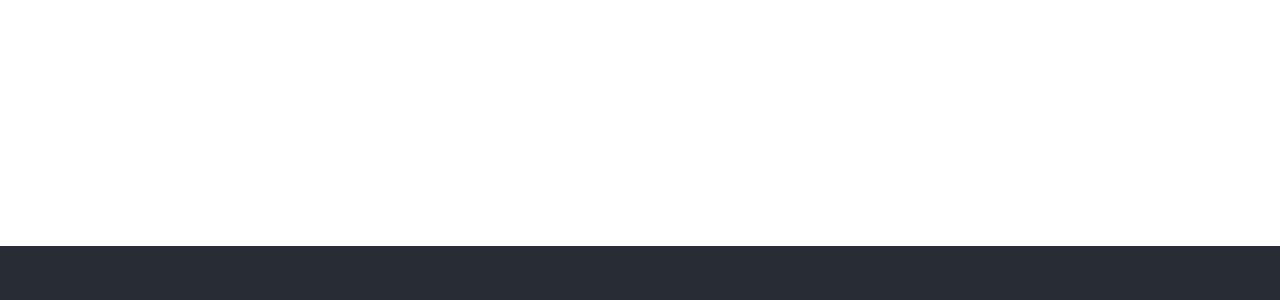
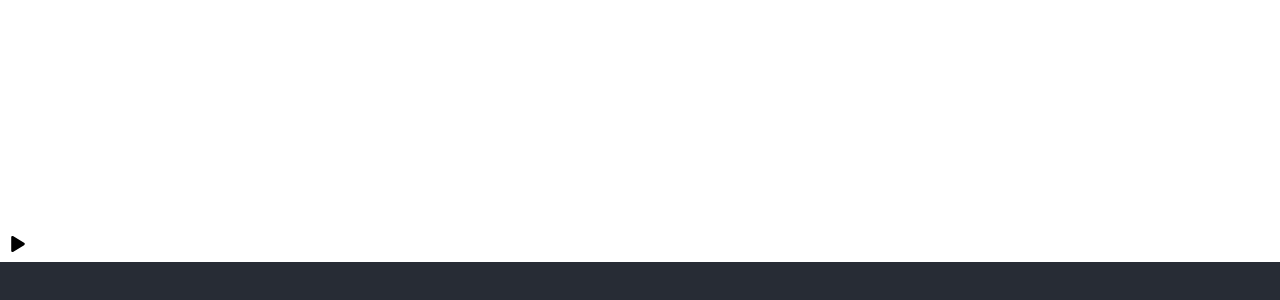
Before and after one commit to rijkvanzanten/times, a Svelte app: page / in a window 1280 px wide. Shown: the part 426-726 px from the top of the page. Built offline with nearby package versions, Linux system fonts and the light colour scheme.

Commit message:
Add play button

```diff
--- a/public/global.css
+++ b/public/global.css
@@ -23,6 +23,20 @@ body {
 	width: 100%;
 	height: 100%;
 	overflow: hidden;
+	display: flex;
+	flex-direction: column;
+}
+
+button {
+	appearance: none;
+	background-color: transparent;
+	border: 0;
+	border-radius: 0;
+	padding: 0;
+	margin: 0;
+	text-align: left;
+	display: block;
+	outline: 0;
 }
 
 .letter {
--- a/src/App.svelte
+++ b/src/App.svelte
@@ -10,6 +10,7 @@
 	{/each}
 </div>
 
+<OptionsBar />
 <Timeline />
 
 <svelte:window on:keydown={handleKeyDown} />
@@ -17,6 +18,7 @@
 <script>
 import Letter from './Letter.svelte';
 import Timeline from './Timeline.svelte';
+import OptionsBar from './OptionsBar.svelte';
 import generateID from './util/generate-id';
 import { letters, playState, playPercentage } from './stores';
 
@@ -82,8 +84,8 @@ function deactiveLetters(event) {
 
 <style>
 .letters {
-	width: 100vw;
-	height: 84vh;
+	width: 100%;
 	background-color: var(--bg);
+	flex-grow: 1;
 }
 </style>
--- /dev/null
+++ b/src/OptionsBar.svelte
@@ -0,0 +1,35 @@
+<div class="options-bar">
+	<button class="play-pause" on:click={togglePlay}>
+		{#if $playState}
+		<svg xmlns="http://www.w3.org/2000/svg" viewBox="0 0 190.695 190.695">
+		  <path d="M158.912 0H31.782C14.239 0 0 14.239 0 31.782v127.13c0 17.544 14.239 31.782 31.782 31.782h127.13c17.544 0 31.782-14.239 31.782-31.782V31.782C190.695 14.239 176.456 0 158.912 0z" fill="#010002"/>
+		</svg>
+		{:else}
+		<svg xmlns="http://www.w3.org/2000/svg" viewBox="0 0 232.153 232.153">
+		  <path d="M203.791 99.628L49.307 2.294C44.74-.425 39.069.028 34.786.028 17.654.028 17.73 13.255 17.73 16.606v198.94c0 2.833-.075 16.579 17.056 16.579 4.283 0 9.955.451 14.521-2.267l154.483-97.333c12.68-7.545 10.489-16.449 10.489-16.449s2.192-8.904-10.488-16.448z" fill-rule="evenodd" clip-rule="evenodd"/>
+		</svg>
+		{/if}
+	</button>
+</div>
+
+<script>
+	import { playState } from './stores';
+
+	function togglePlay() {
+		playState.update(p => !p);
+	}
+</script>
+
+<style>
+	.options-bar {
+		width: 100%;
+		padding: 10px;
+		background-color: var(--white);
+	}
+
+	.play-pause svg {
+		display: block;
+		width: 1rem;
+		fill: var(--black);
+	}
+</style>
--- a/src/Timeline.svelte
+++ b/src/Timeline.svelte
@@ -31,15 +31,14 @@
 <style>
 .timeline {
 	width: 100%;
-	position: absolute;
-	bottom: 0;
-	height: 16vh;
 	color: var(--white);
 	overflow-y: auto;
 	font-family: monospace;
 	z-index: 10;
 	background-color: var(--gray);
 	cursor: pointer;
+	flex-basis: 14vh;
+	position: relative;
 }
 
 .bar {
```
